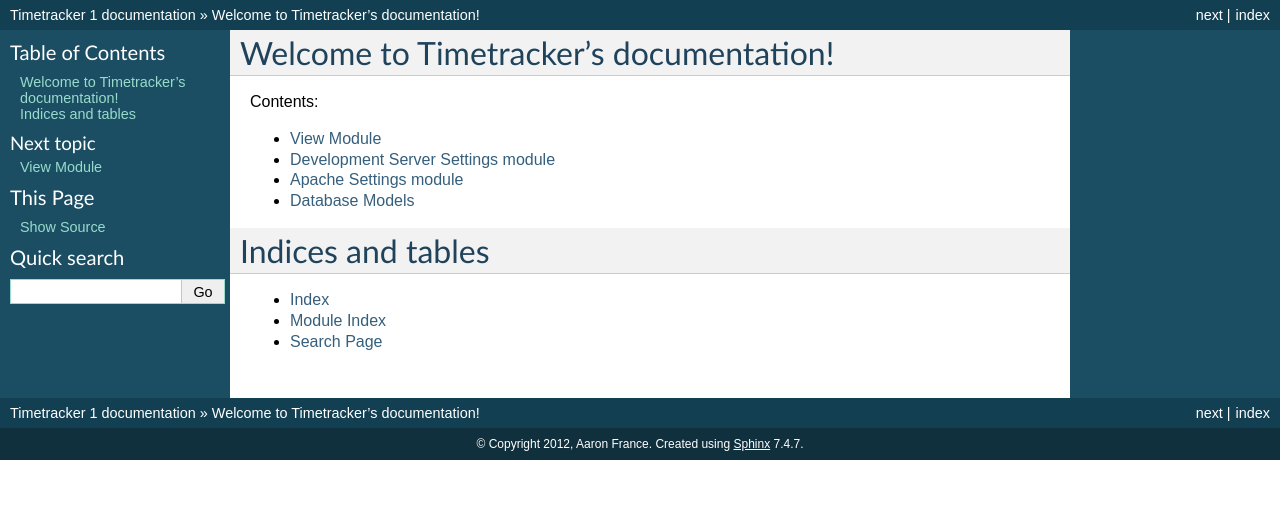
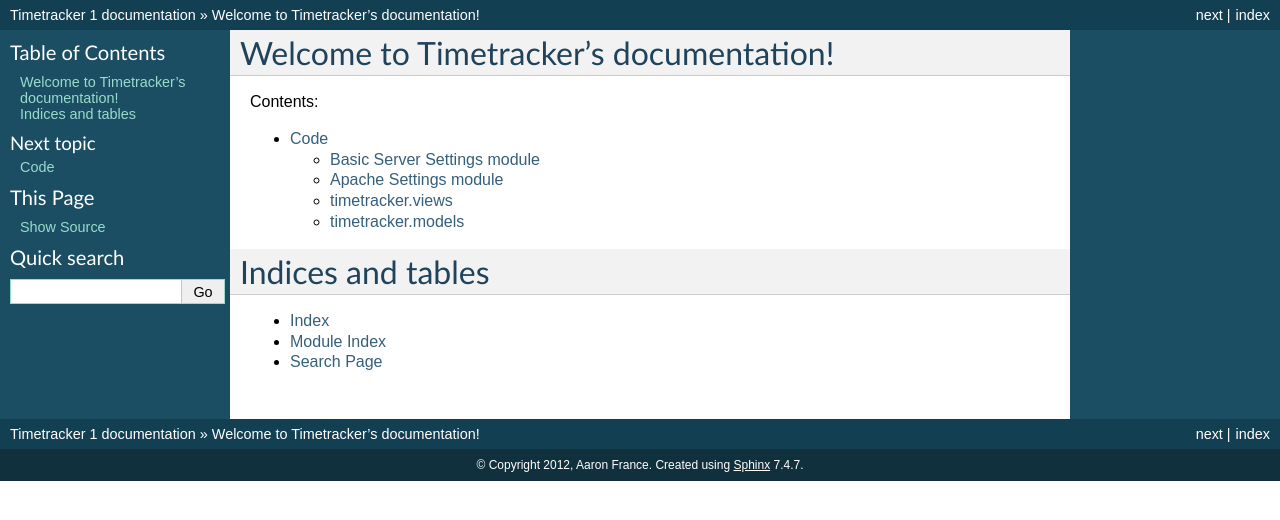
Before and after one commit to AeroNotix/django-timetracker, a Sphinx documentation site: the page built from docs/source/index.rst, in a window 1280 px wide. Shown: the top 520 px of the page. Built offline with Sphinx 7.4.7, drawn with Linux system fonts in a browser that asks for light colours; the version number could not be read and is left out.

Commit message:
Changed heading styles

```diff
--- a/docs/source/code.rst
+++ b/docs/source/code.rst
@@ -1,19 +1,22 @@
-View Module
-===========
-.. automodule:: timetracker.views
-   :members:
+Code
+====
 
-Development Server Settings module
-==================================
+Basic Server Settings module
+----------------------------------
 .. automodule:: timetracker.settings
    :members:
 
 Apache Settings module
-======================
+----------------------
 .. automodule:: timetracker.apache_settings
    :members:
 
-Database Models
-===============
+timetracker.views
+-----------
+.. automodule:: timetracker.views
+   :members:
+
+timetracker.models
+---------------
 .. automodule:: timetracker.tracker.models
    :members:
```
